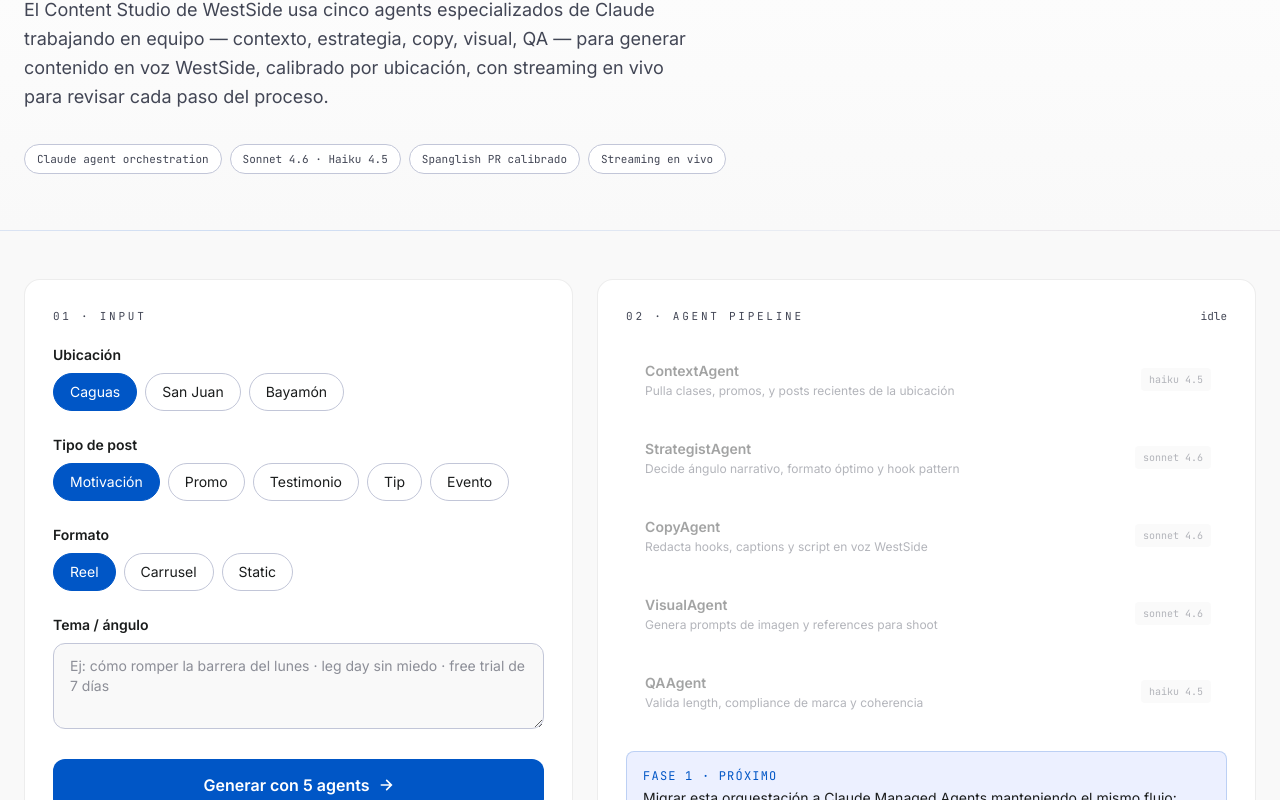
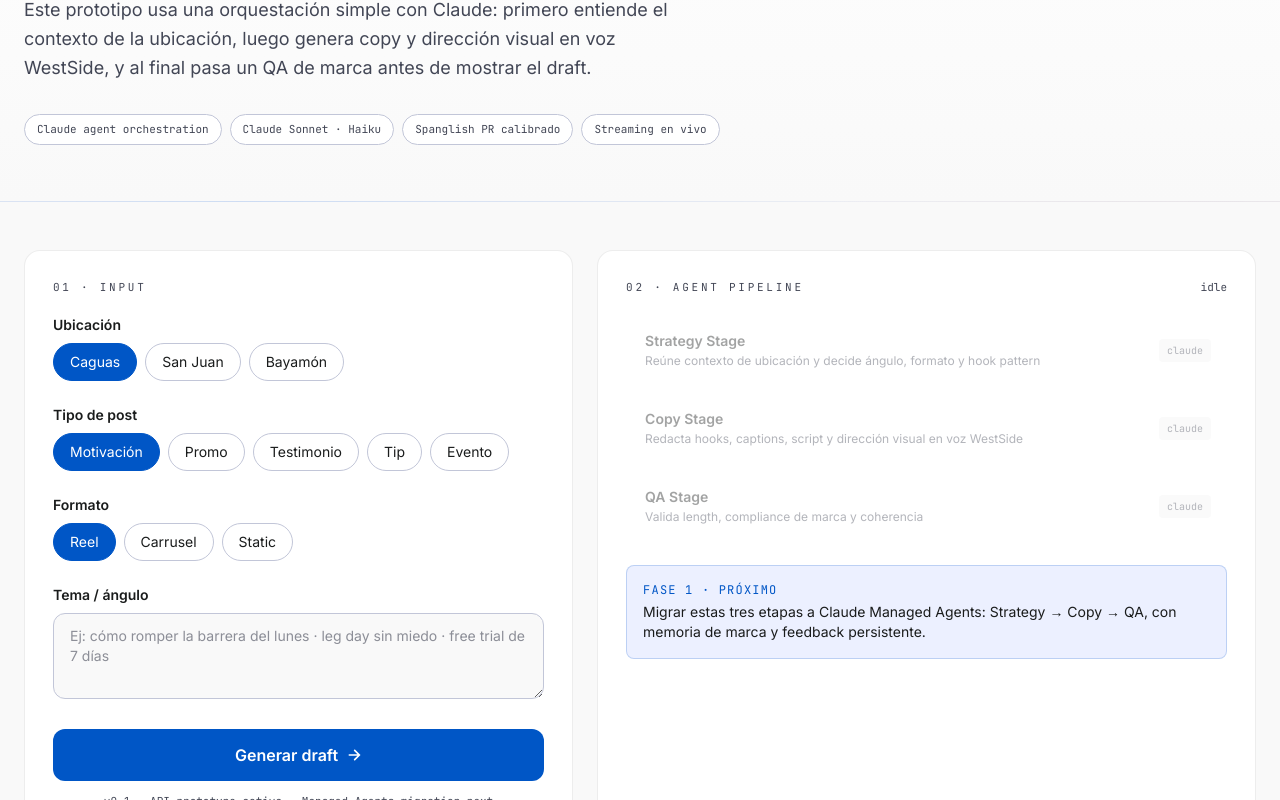
Before and after one commit to mcdesignspur-svg/mcdesigns-demos, a website built with Vite: page prototypes/westside/index.html in a window 1280 px wide. Shown: the part 344-1144 px from the top of the page. Built offline with nearby package versions, Linux system fonts and the light colour scheme.

Commit message:
Align WestSide prototype with three-stage flow

```diff
--- a/api/prototypes/ws-agents.js
+++ b/api/prototypes/ws-agents.js
@@ -1,6 +1,6 @@
-// Five specialized agents for WestSide Content Studio.
-// Each is a Claude call with its own system prompt, model, and (optionally) tools.
-// The orchestrator in westside-generate.js chains them and emits SSE events.
+// Claude helper calls for the WestSide Content Studio prototype.
+// The public prototype presents three stages: Strategy, Copy, and QA.
+// Context and visual generation run as internal substeps.
 
 import Anthropic from '@anthropic-ai/sdk';
 import { CONTEXT_TOOLS, runTool, BRAND_VOICE } from './ws-tools.js';
--- a/prototypes/westside/index.html
+++ b/prototypes/westside/index.html
@@ -136,18 +136,17 @@
     <div class="max-w-7xl mx-auto px-6 py-14">
         <div class="inline-block text-[11px] font-mono uppercase tracking-[0.25em] text-brand mb-4">Pilar 2 · Content Studio</div>
         <h1 class="font-display text-5xl md:text-6xl tracking-tight leading-[0.95] max-w-3xl">
-            Cinco agents.<br/>
-            Un draft listo para publicar.
+            Tres etapas.<br/>
+            Un draft listo para review.
         </h1>
         <p class="mt-5 max-w-2xl text-inkMuted text-lg leading-relaxed">
-            El Content Studio de WestSide usa cinco agents especializados de Claude trabajando en equipo —
-            contexto, estrategia, copy, visual, QA — para generar contenido en voz WestSide,
-            calibrado por ubicación, con streaming en vivo para revisar cada paso del proceso.
+            Este prototipo usa una orquestación simple con Claude: primero entiende el contexto de la ubicación,
+            luego genera copy y dirección visual en voz WestSide, y al final pasa un QA de marca antes de mostrar el draft.
         </p>
 
         <div class="mt-8 flex flex-wrap gap-2 text-[11px] font-mono text-inkMuted">
             <span class="px-3 py-1.5 rounded-full bg-white border border-outline">Claude agent orchestration</span>
-            <span class="px-3 py-1.5 rounded-full bg-white border border-outline">Sonnet 4.6 · Haiku 4.5</span>
+            <span class="px-3 py-1.5 rounded-full bg-white border border-outline">Claude Sonnet · Haiku</span>
             <span class="px-3 py-1.5 rounded-full bg-white border border-outline">Spanglish PR calibrado</span>
             <span class="px-3 py-1.5 rounded-full bg-white border border-outline">Streaming en vivo</span>
         </div>
@@ -192,7 +191,7 @@
 
             <button id="generate-btn"
                 class="mt-6 w-full bg-brand hover:bg-brandBright text-white font-semibold py-3.5 rounded-xl transition flex items-center justify-center gap-2 disabled:opacity-50 disabled:cursor-not-allowed">
-                <span>Generar con 5 agents</span>
+                <span>Generar draft</span>
                 <svg width="16" height="16" viewBox="0 0 24 24" fill="none" stroke="currentColor" stroke-width="2.5" stroke-linecap="round"><path d="M5 12h14M13 5l7 7-7 7"/></svg>
             </button>
 
@@ -209,25 +208,13 @@
             </div>
 
             <div class="space-y-2" id="agents-list">
-                <!-- Agent rows -->
-                <div class="agent-row pending p-4 rounded-lg" data-agent="context">
-                    <div class="flex items-center justify-between">
-                        <div>
-                            <div class="font-semibold text-sm">ContextAgent</div>
-                            <div class="text-xs text-inkMuted mt-0.5">Pulla clases, promos, y posts recientes de la ubicación</div>
-                        </div>
-                        <div class="text-[10px] font-mono px-2 py-1 rounded bg-surfaceLow text-inkMuted">haiku 4.5</div>
-                    </div>
-                    <div class="agent-status mt-3 text-[11px] font-mono text-inkMuted hidden"></div>
-                </div>
-
                 <div class="agent-row pending p-4 rounded-lg" data-agent="strategist">
                     <div class="flex items-center justify-between">
                         <div>
-                            <div class="font-semibold text-sm">StrategistAgent</div>
-                            <div class="text-xs text-inkMuted mt-0.5">Decide ángulo narrativo, formato óptimo y hook pattern</div>
+                            <div class="font-semibold text-sm">Strategy Stage</div>
+                            <div class="text-xs text-inkMuted mt-0.5">Reúne contexto de ubicación y decide ángulo, formato y hook pattern</div>
                         </div>
-                        <div class="text-[10px] font-mono px-2 py-1 rounded bg-surfaceLow text-inkMuted">sonnet 4.6</div>
+                        <div class="text-[10px] font-mono px-2 py-1 rounded bg-surfaceLow text-inkMuted">claude</div>
                     </div>
                     <div class="agent-status mt-3 text-[11px] font-mono text-inkMuted hidden"></div>
                 </div>
@@ -235,21 +222,10 @@
                 <div class="agent-row pending p-4 rounded-lg" data-agent="copy">
                     <div class="flex items-center justify-between">
                         <div>
-                            <div class="font-semibold text-sm">CopyAgent</div>
-                            <div class="text-xs text-inkMuted mt-0.5">Redacta hooks, captions y script en voz WestSide</div>
+                            <div class="font-semibold text-sm">Copy Stage</div>
+                            <div class="text-xs text-inkMuted mt-0.5">Redacta hooks, captions, script y dirección visual en voz WestSide</div>
                         </div>
-                        <div class="text-[10px] font-mono px-2 py-1 rounded bg-surfaceLow text-inkMuted">sonnet 4.6</div>
-                    </div>
-                    <div class="agent-status mt-3 text-[11px] font-mono text-inkMuted hidden"></div>
-                </div>
-
-                <div class="agent-row pending p-4 rounded-lg" data-agent="visual">
-                    <div class="flex items-center justify-between">
-                        <div>
-                            <div class="font-semibold text-sm">VisualAgent</div>
-                            <div class="text-xs text-inkMuted mt-0.5">Genera prompts de imagen y references para shoot</div>
-                        </div>
-                        <div class="text-[10px] font-mono px-2 py-1 rounded bg-surfaceLow text-inkMuted">sonnet 4.6</div>
+                        <div class="text-[10px] font-mono px-2 py-1 rounded bg-surfaceLow text-inkMuted">claude</div>
                     </div>
                     <div class="agent-status mt-3 text-[11px] font-mono text-inkMuted hidden"></div>
                 </div>
@@ -257,10 +233,10 @@
                 <div class="agent-row pending p-4 rounded-lg" data-agent="qa">
                     <div class="flex items-center justify-between">
                         <div>
-                            <div class="font-semibold text-sm">QAAgent</div>
+                            <div class="font-semibold text-sm">QA Stage</div>
                             <div class="text-xs text-inkMuted mt-0.5">Valida length, compliance de marca y coherencia</div>
                         </div>
-                        <div class="text-[10px] font-mono px-2 py-1 rounded bg-surfaceLow text-inkMuted">haiku 4.5</div>
+                        <div class="text-[10px] font-mono px-2 py-1 rounded bg-surfaceLow text-inkMuted">claude</div>
                     </div>
                     <div class="agent-status mt-3 text-[11px] font-mono text-inkMuted hidden"></div>
                 </div>
@@ -268,7 +244,7 @@
 
             <div class="mt-6 p-4 rounded-lg bg-brandSoft/50 border border-brand/20">
                 <div class="text-xs font-mono uppercase tracking-widest text-brand mb-1">Fase 1 · próximo</div>
-                <div class="text-sm text-ink">Migrar esta orquestación a Claude Managed Agents manteniendo el mismo flujo: contexto → estrategia → copy + visual → QA.</div>
+                <div class="text-sm text-ink">Migrar estas tres etapas a Claude Managed Agents: Strategy → Copy → QA, con memoria de marca y feedback persistente.</div>
             </div>
         </div>
     </div>
@@ -310,7 +286,7 @@
     const pickActive = (id) => document.querySelector(`#${id} .chip.active`)?.dataset.value;
 
     // ---------- agent row helpers ----------
-    const AGENTS = ['context', 'strategist', 'copy', 'visual', 'qa'];
+    const AGENTS = ['strategist', 'copy', 'qa'];
     function resetAgents() {
         AGENTS.forEach(a => {
             const row = document.querySelector(`[data-agent="${a}"]`);
```
Also changed, not shown: api/prototypes/westside-generate.js (+23 -13 lines).
